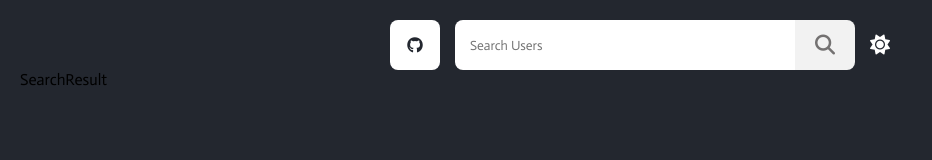
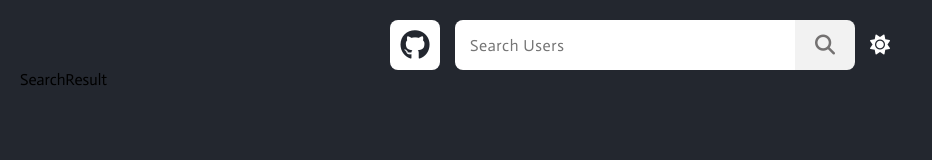
Before and after one commit to SagarMainali/github-user-search, a React (Vite) app: page / in a window 1280 px wide. Shown: the top 160 px of the page, without its empty margins (0-932 px from the left). Built offline with nearby package versions, Linux system fonts and the light colour scheme.

Commit message:
header component design final

```diff
--- a/src/style.scss
+++ b/src/style.scss
@@ -39,6 +39,7 @@ body {
 
           .fa-github {
                color: $dark;
+               font-size: 30px;
           }
      }
 
@@ -57,6 +58,8 @@ body {
                border: 0;
                outline: 0;
                padding: 15px;
+               font-size: 16px;
+               letter-spacing: .6px;
           }
 
           .glass-container {
```
